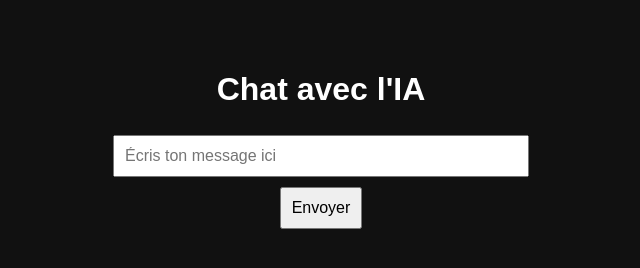
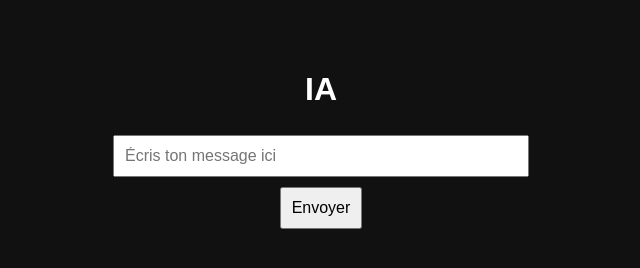
Before and after one commit to MaxxDuf/ia2, a plain HTML site: page index.html in a window 1280 px wide. Shown: the whole page, without its empty margins (319-959 px from the left). Drawn offline with Linux system fonts and the light colour scheme.

Commit message:
index.html

```diff
--- a/index.html
+++ b/index.html
@@ -27,7 +27,7 @@
 </head>
 <body>
 
-<h1>Chat avec l'IA</h1>
+<h1>IA</h1>
 
 <input id="message" placeholder="Écris ton message ici" size="40">
 <button onclick="send()">Envoyer</button>
```
